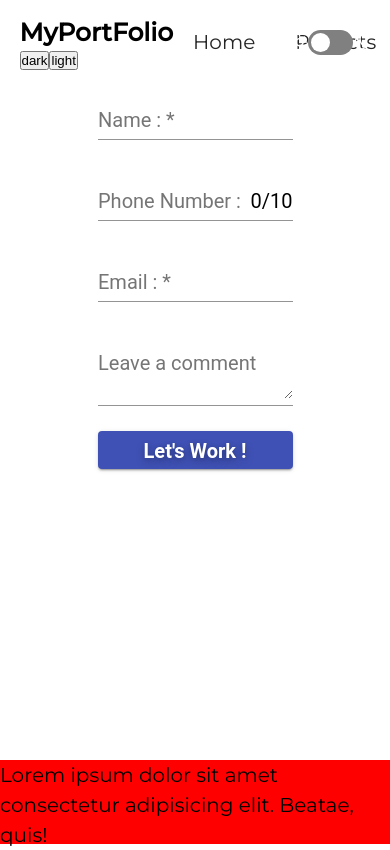
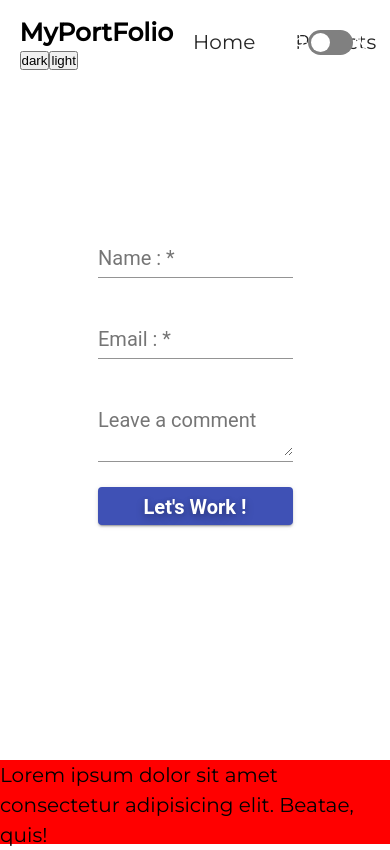
Before and after one commit to JungleWilly/angularPortfolio, an Angular app: page /contact in a window 390 px wide. Shown: the top 850 px of the page. Built offline with nearby package versions, Linux system fonts and the light colour scheme.

Commit message:
delete phone part on contact template

```diff
--- a/src/app/contact/contact.component.html
+++ b/src/app/contact/contact.component.html
@@ -11,22 +11,7 @@
       />
       <mat-error *ngIf="errorsForm.name"> {{ errorsForm.name }} </mat-error>
     </mat-form-field>
-    <mat-form-field>
-      <mat-label>Phone Number :</mat-label>
-      <input
-        #input
-        formControlName="phone"
-        type="tel"
-        pattern="[0-9]{10}"
-        matInput
-        placeholder="Téléphone"
-      />
-      <span matSuffix> {{ input.value?.length || 0 }}/10 </span>
-      <!-- <mat-error *ngIf="errorsForm.phone"> {{ errorsForm.phone }} </mat-error> -->
-      <mat-error *ngIf="myForm.get('phone').hasError('pattern')">
-        Please Enter only number
-      </mat-error>
-    </mat-form-field>
+
     <mat-form-field>
       <mat-label>Email :</mat-label>
       <input
--- a/src/app/contact/contact.component.scss
+++ b/src/app/contact/contact.component.scss
@@ -1,5 +1,8 @@
 .container {
   min-height: 80vh;
+  display: flex;
+  justify-content: center;
+  align-items: center;
 }
 
 .form-container {
```
